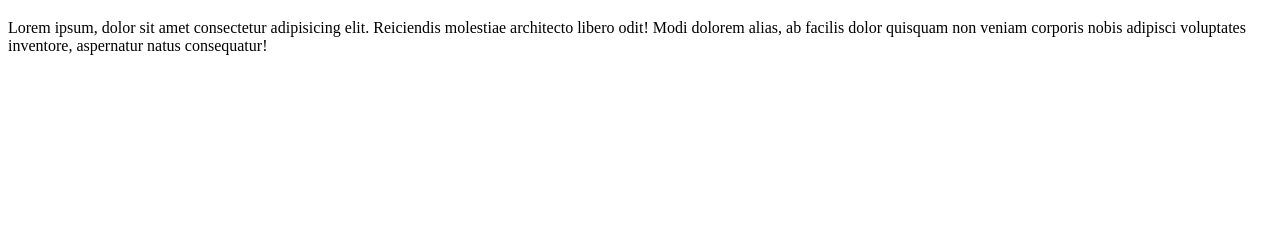
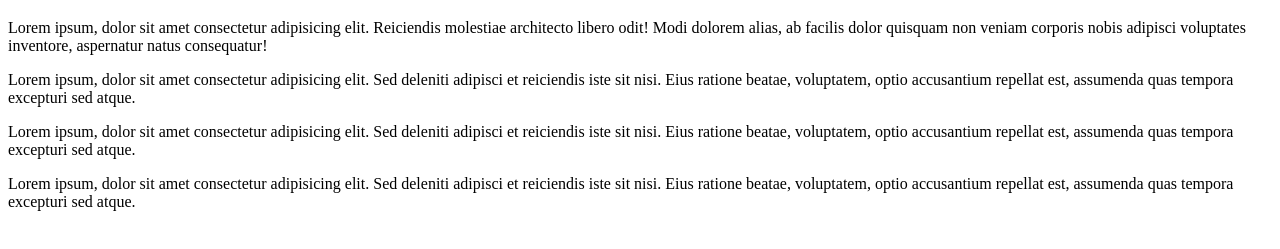
Before and after one commit to ainas247/apexgroup, a plain HTML site: page index.html in a window 1280 px wide. Shown: the part 61-310 px from the top of the page. Drawn offline with Linux system fonts and the light colour scheme.

Commit message:
added divs

```diff
--- a/index.html
+++ b/index.html
@@ -9,5 +9,20 @@
 <body>
     <h1>I love Zobo</h1>
     <p>Lorem ipsum, dolor sit amet consectetur adipisicing elit. Reiciendis molestiae architecto libero odit! Modi dolorem alias, ab facilis dolor quisquam non veniam corporis nobis adipisci voluptates inventore, aspernatur natus consequatur!</p>
+    <section>
+        <div>
+            <p>Lorem ipsum, dolor sit amet consectetur adipisicing elit. Sed deleniti adipisci et reiciendis iste sit nisi. Eius ratione beatae, voluptatem, optio accusantium repellat est, assumenda quas tempora excepturi sed atque.</p>
+        </div>
+        <div>
+                        <p>Lorem ipsum, dolor sit amet consectetur adipisicing elit. Sed deleniti adipisci et reiciendis iste sit nisi. Eius
+                            ratione beatae, voluptatem, optio accusantium repellat est, assumenda quas tempora excepturi sed atque.</p>
+
+        </div>
+        <div>
+                        <p>Lorem ipsum, dolor sit amet consectetur adipisicing elit. Sed deleniti adipisci et reiciendis iste sit nisi. Eius
+                            ratione beatae, voluptatem, optio accusantium repellat est, assumenda quas tempora excepturi sed atque.</p>
+
+        </div>
+    </section>
 </body>
 </html>
```
